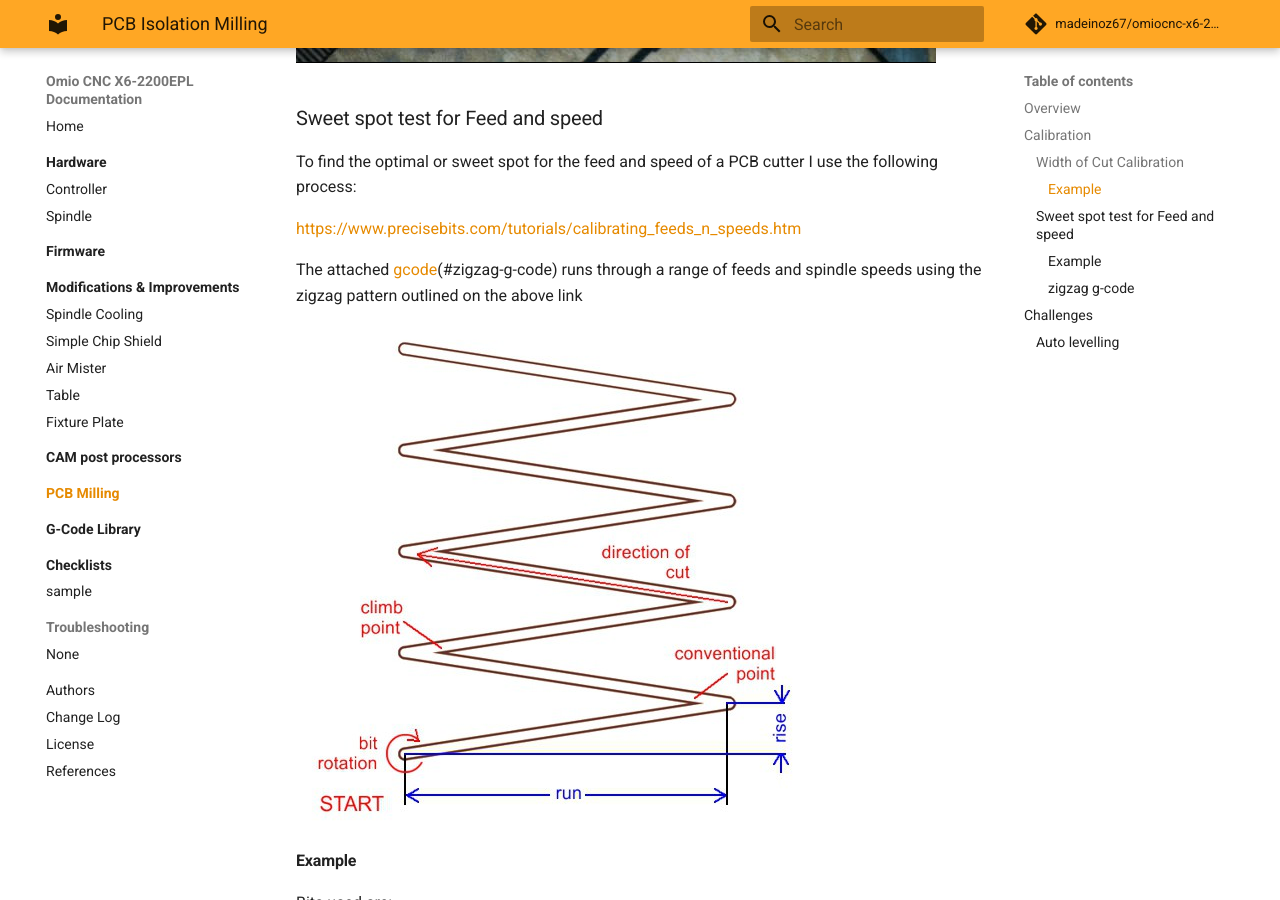
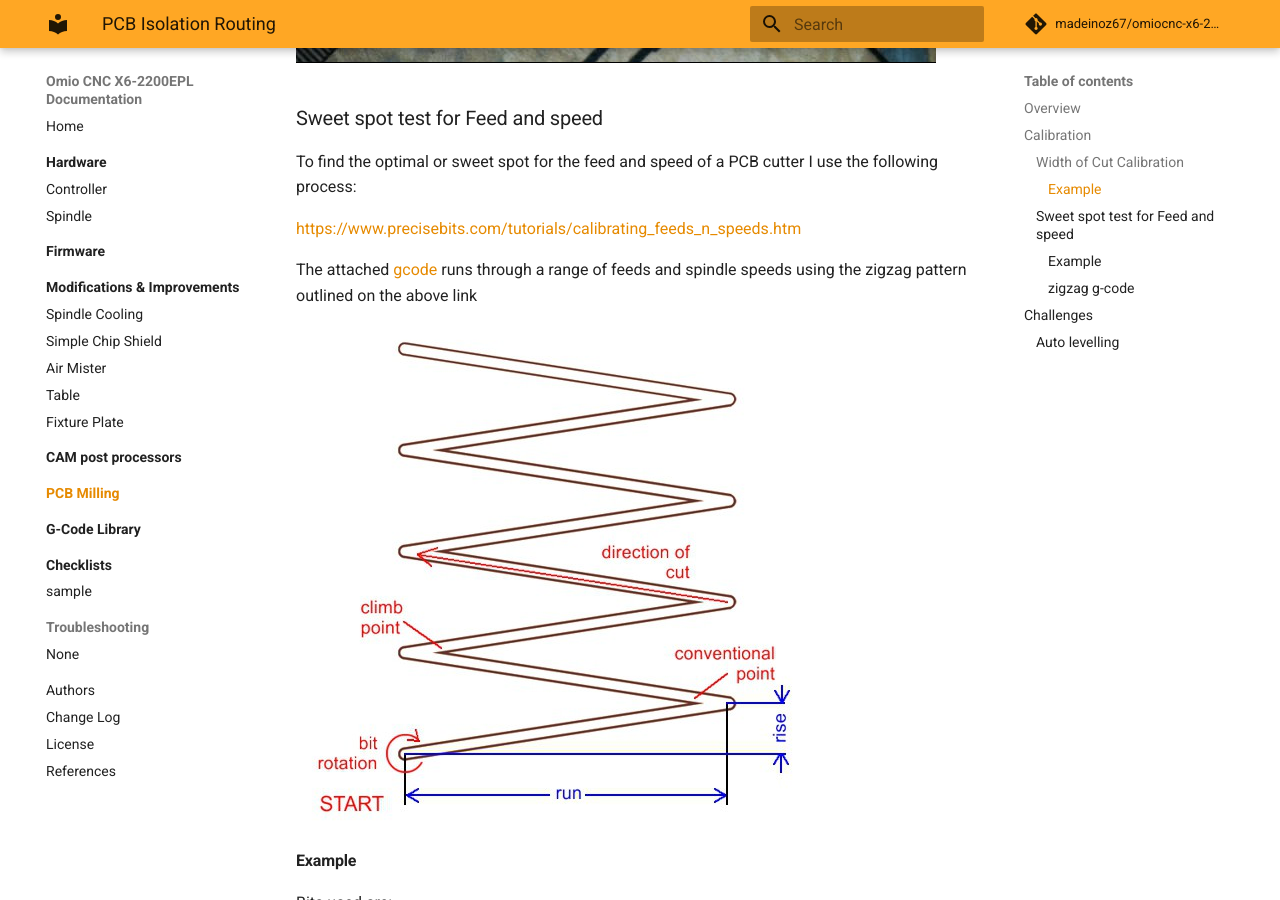
Before and after one commit to madeinoz67/omiocnc-x6-2200epl, an MkDocs documentation site: the page built from docs/pcb/index.md, in a window 1280 px wide and 900 px high, scrolled down 5125 px. Built offline with MkDocs 1.6.1 and Material for MkDocs 9.7.7, drawn with Linux system fonts in a browser that asks for light colours; comment, search, counter and statistics services are not loaded; some of the changed text lies outside the part shown.

```diff
--- a/docs/pcb/index.md
+++ b/docs/pcb/index.md
@@ -1,7 +1,7 @@
-# PCB Isolation Milling
+# PCB Isolation Routing
 ## Overview
 
-Most of my work is using 0603
+Most of my work is using 0603 sized discrete components.
 
 ![Placeholder](images/rpi-rgb-board_orig.jpg)
 ![Placeholder](images/20160922-225755-795.png)
@@ -57,7 +57,7 @@ To find the optimal or sweet spot for the feed and speed of a PCB cutter I use t
 <https://www.precisebits.com/tutorials/calibrating_feeds_n_speeds.htm>
 
 
-The attached [gcode](https://github.com/madeinoz67/omiocnc-x6-2200epl/blob/9a9ca2f4a3a47d65ec68a3c9ed30a6ea44f6d38d/gcode/pcb/zigzag_feedrate.gcode)(#zigzag-g-code) runs through a range of feeds and spindle speeds using the zigzag pattern outlined on the above link
+The attached [gcode](#zigzag-g-code) runs through a range of feeds and spindle speeds using the zigzag pattern outlined on the above link
 
 [![Placeholder](images/zigzag.jpg)](https://github.com/madeinoz67/omiocnc-x6-2200epl/blob/9a9ca2f4a3a47d65ec68a3c9ed30a6ea44f6d38d/gcode/pcb/zigzag_feedrate.gcode)
 
```
Also changed, not shown: docs/authors.md (+1 -1 lines), docs/changelog.md (+1 -0 lines), docs/gcode/index.md (+1 -1 lines).
